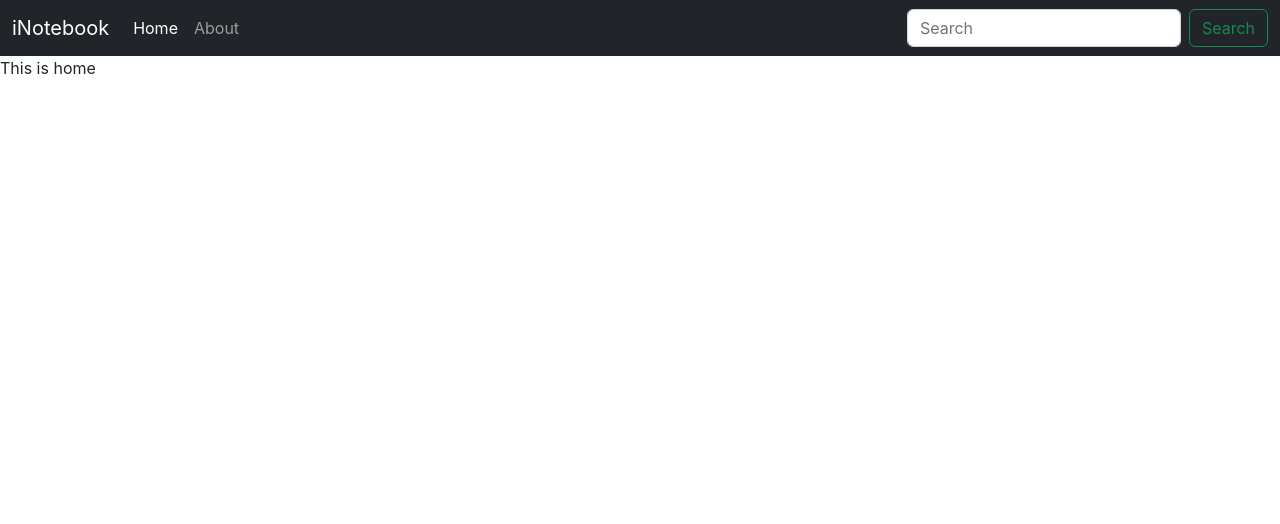
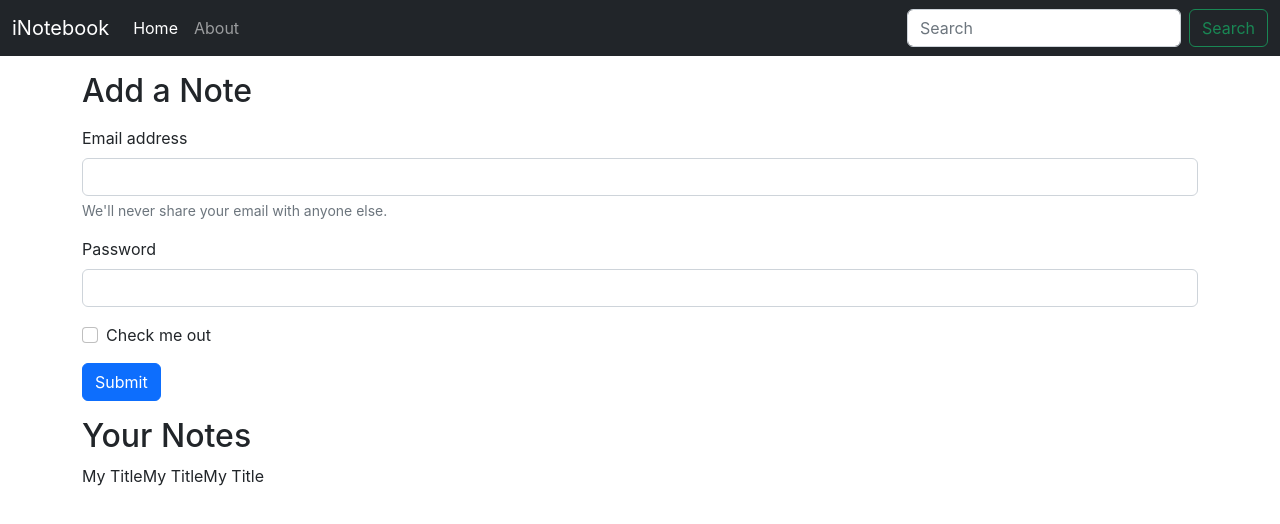
Before and after one commit to Pratham179/inotebook, a React (Create React App) app: page / in a window 1280 px wide. Shown: the top 524 px of the page. Built offline with nearby package versions, Linux system fonts and the light colour scheme; the HTML template or start-up script is replaced by a standard one.

Commit message:
fetching notes from context

```diff
--- a/src/components/Home.js
+++ b/src/components/Home.js
@@ -1,9 +1,39 @@
-import React from 'react'
+import React, { useContext } from 'react'
+import noteContext from "../context/notes/noteContext"
+
 
 const Home = () => {
+  const context = useContext(noteContext);
+  const{notes,setNotes}  = context;
   return (
     <div>
-      This is home
+      <div className="container my-3">
+      <h2>Add a Note</h2>
+      <form className = "my-3">
+        <div className="mb-3">
+          <label for="exampleInputEmail1" className="form-label">Email address</label>
+          <input type="email" className="form-control" id="exampleInputEmail1" aria-describedby="emailHelp"/>
+            <div id="emailHelp" className="form-text">We'll never share your email with anyone else.</div>
+        </div>
+        <div className="mb-3">
+          <label for="exampleInputPassword1" className="form-label">Password</label>
+          <input type="password" className="form-control" id="exampleInputPassword1"/>
+        </div>
+        <div className="mb-3 form-check">
+          <input type="checkbox" className="form-check-input" id="exampleCheck1"/>
+            <label className="form-check-label" for="exampleCheck1">Check me out</label>
+        </div>
+        <button type="submit" className="btn btn-primary">Submit</button>
+      </form>
+      </div>
+
+      <div className="container my-3">
+      <h2>Your Notes</h2>
+      {notes.map((note)=>{
+        return note.title;
+      })}
+      </div>
+
     </div>
   )
 }
--- a/src/components/Navbar.js
+++ b/src/components/Navbar.js
@@ -1,7 +1,14 @@
-import React from 'react'
-import {Link} from "react-router-dom";
+import React, { useEffect } from 'react'
+import { Link, useLocation } from "react-router-dom";
+
+
+
 
 const Navbar = () => {
+    let location = useLocation();
+    useEffect(() => {
+        console.log(location.pathname);
+    }, [location]);
     return (
         <nav className="navbar navbar-expand-lg navbar-dark bg-dark">
             <div className="container-fluid">
@@ -12,10 +19,10 @@
                 <div className="collapse navbar-collapse" id="navbarSupportedContent">
                     <ul className="navbar-nav me-auto mb-2 mb-lg-0">
                         <li className="nav-item">
-                            <Link className="nav-link active" aria-current="page" to="/">Home</Link>
+                            <Link className={`nav-link ${location.pathname === "/" ? "active" : ""}`} aria-current="page" to="/">Home</Link>
                         </li>
                         <li className="nav-item">
-                            <Link className="nav-link" to="/about">About</Link>
+                            <Link className={`nav-link ${location.pathname === "/about" ? "active" : ""}`} to="/about">About</Link>
                         </li>
                     </ul>
                     <form className="d-flex" role="search">
--- a/src/context/notes/NoteState.js
+++ b/src/context/notes/NoteState.js
@@ -1,10 +1,40 @@
-import { useState } from "react";
 import NoteContext from "./noteContext";
+import React, { useState } from 'react';
 
 const NoteState = (props) => {
+    const notesInitial = [
+        {
+            "_id": "63a462b797d7914d9a8b1350",
+            "user": "63a43531f925100f14db9290",
+            "title": "My Title",
+            "description": "Please wake up early",
+            "tag": "personal",
+            "date": "2022-12-22T13:59:19.174Z",
+            "__v": 0
+        },
+        {
+            "_id": "63a46bd24bb66f51db861c1e",
+            "user": "63a43531f925100f14db9290",
+            "title": "My Title",
+            "description": "Please wake up early",
+            "tag": "personal",
+            "date": "2022-12-22T14:38:10.444Z",
+            "__v": 0
+        },
+        {
+            "_id": "63a46bd24bb66f51db861c20",
+            "user": "63a43531f925100f14db9290",
+            "title": "My Title",
+            "description": "Please wake up early",
+            "tag": "personal",
+            "date": "2022-12-22T14:38:10.618Z",
+            "__v": 0
+        }
+    ]
+    const [notes, setNotes] = useState(notesInitial)
 
     return (
-        <NoteContext.Provider value={{}}>
+        <NoteContext.Provider value={{ notes, setNotes }}>
             {props.children}
         </NoteContext.Provider>
     )
```
Also changed, not shown: 1 other file (tests, documents, lock files or other folders).
